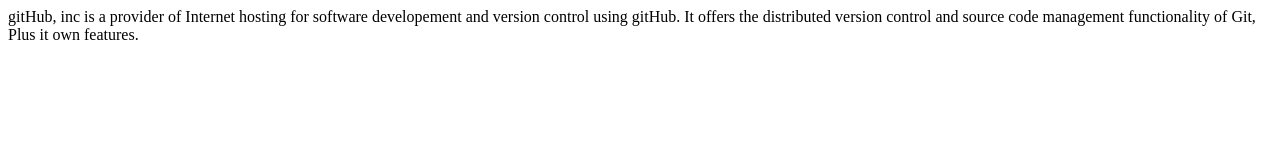
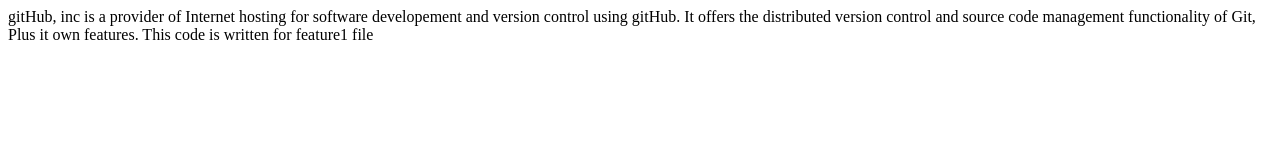
Before and after one commit to Champion0007/Champion0007, a plain HTML site: page index.html in a window 1280 px wide. Drawn offline with Linux system fonts and the light colour scheme.

Commit message:
some changes to feature1 file

```diff
--- a/index.html
+++ b/index.html
@@ -10,5 +10,6 @@
     gitHub, inc is a provider of Internet hosting for software developement
     and version control using gitHub. It offers the distributed version control and
     source code management functionality of Git, Plus it own features.
+    This code is written for feature1 file
 </body>
 </html>
```
